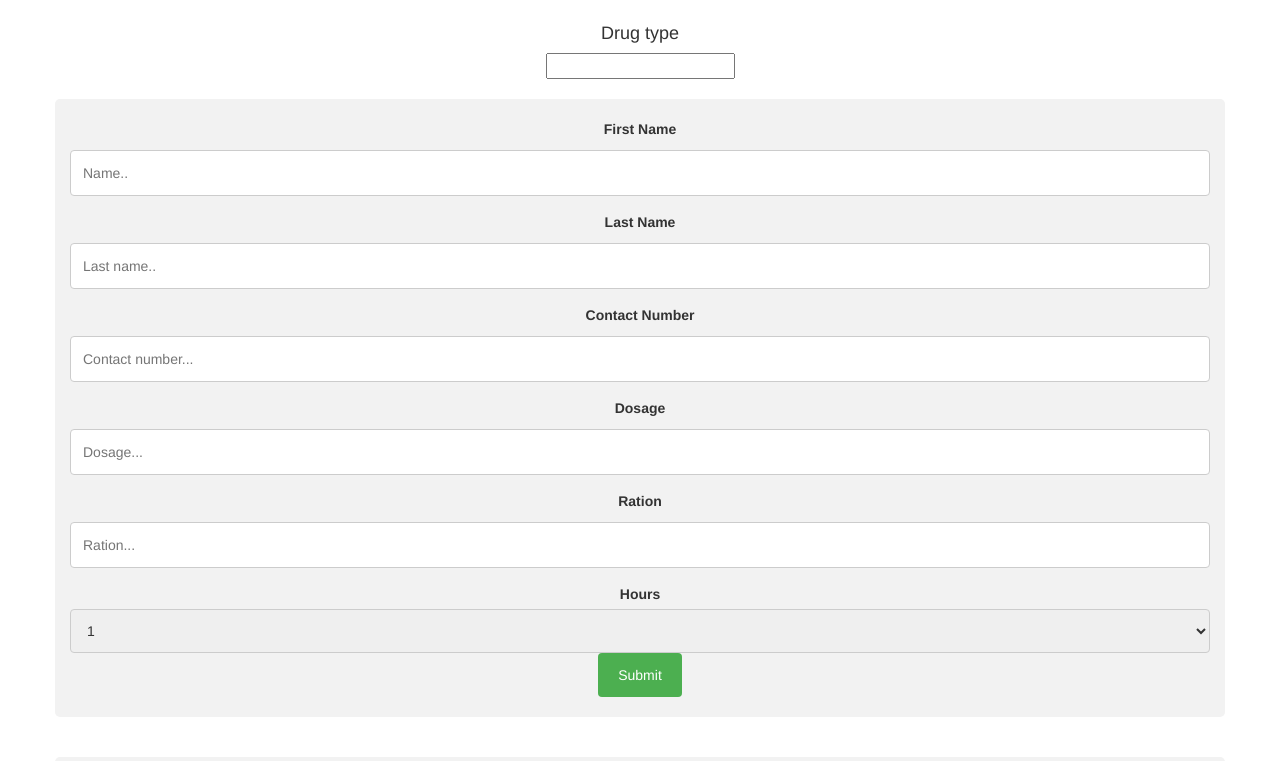
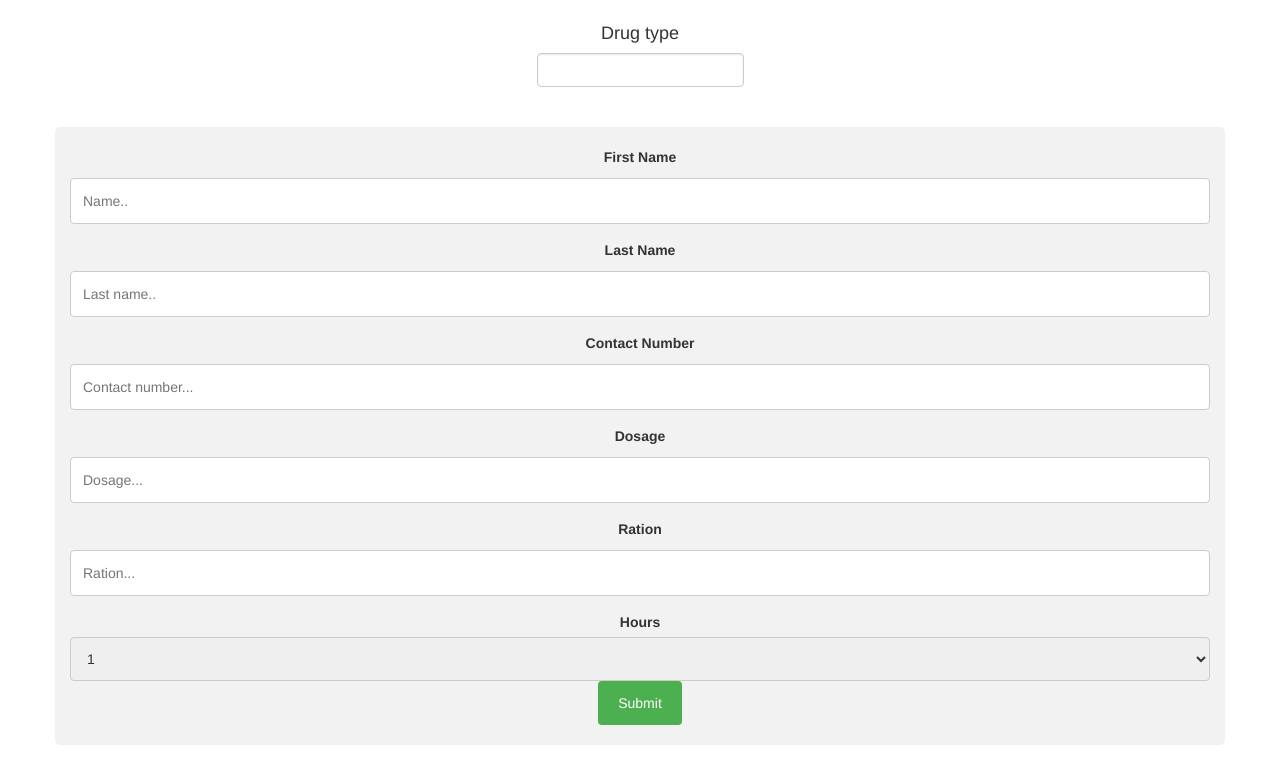
Before and after one commit to katkoler/drug_reminder, a plain HTML site: page templates/index.html in a window 1280 px wide. Shown: the part 249-1010 px from the top of the page. Drawn offline with nearby package versions, Linux system fonts and the light colour scheme.

```diff
--- a/templates/index.html
+++ b/templates/index.html
@@ -20,7 +20,6 @@
 	<!--Glyphicon-->
 		<meta name="viewport" content="width=device-width, initial-scale=1">
     	<link rel="stylesheet" href="https://maxcdn.bootstrapcdn.com/bootstrap/3.3.7/css/bootstrap.min.css">
-   		<script src="https://ajax.googleapis.com/ajax/libs/jquery/3.3.1/jquery.min.js"></script>
    	 	<script src="https://maxcdn.bootstrapcdn.com/bootstrap/3.3.7/js/bootstrap.min.js"></script>
 
 </head>
@@ -68,9 +67,9 @@
           };
 
           $("#basics").easyAutocomplete(options);
-
         </script>
         <br> <br>
+
 <div class="container">
   <form action="/action_page.php">
     <label for="fname">First Name</label>
@@ -102,7 +101,7 @@
       <option value="ten">10</option>
     </select>
 
-
+    <br>
     <input type="submit" value="Submit">
   </form>
   </div>
```
